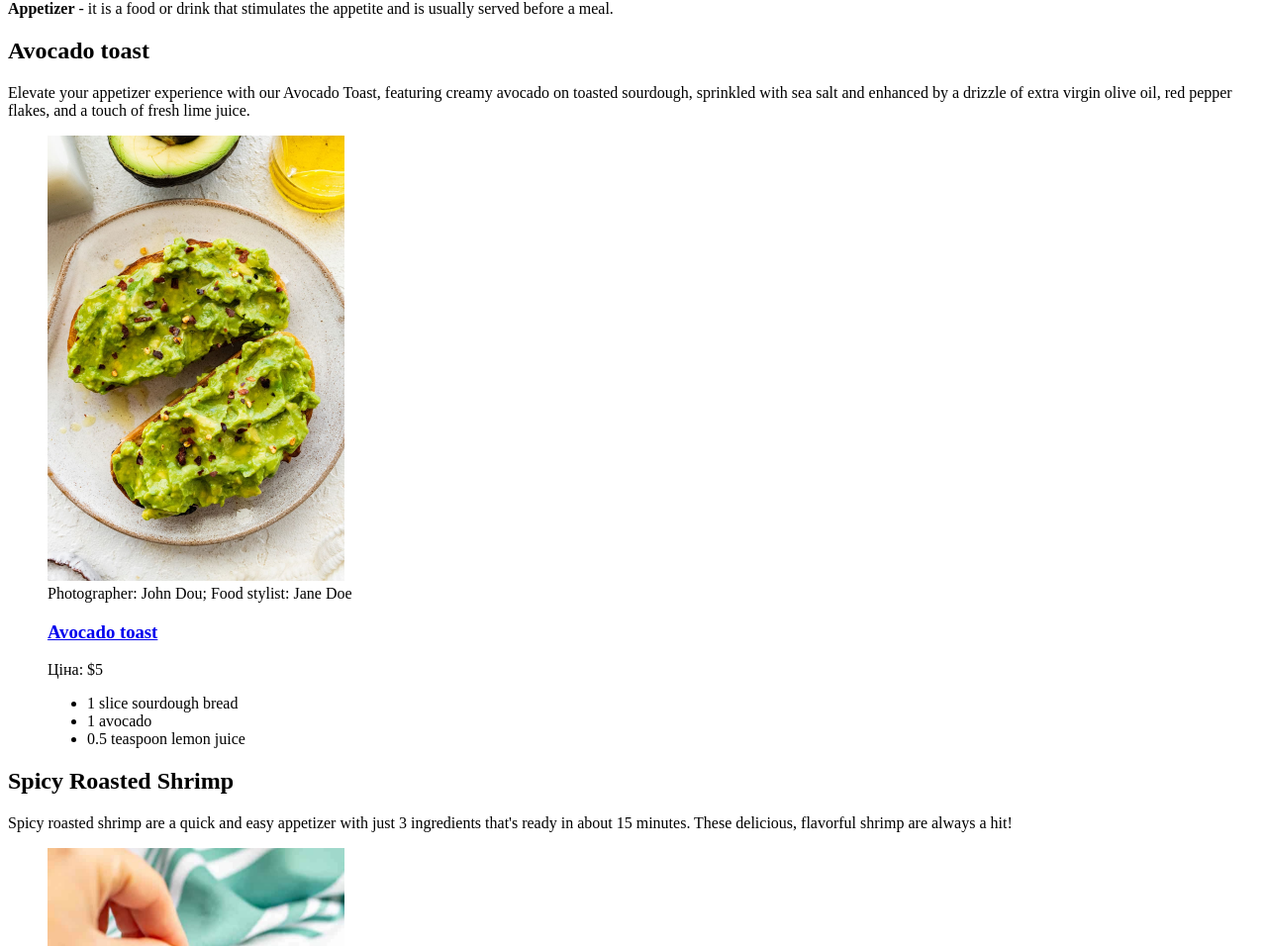
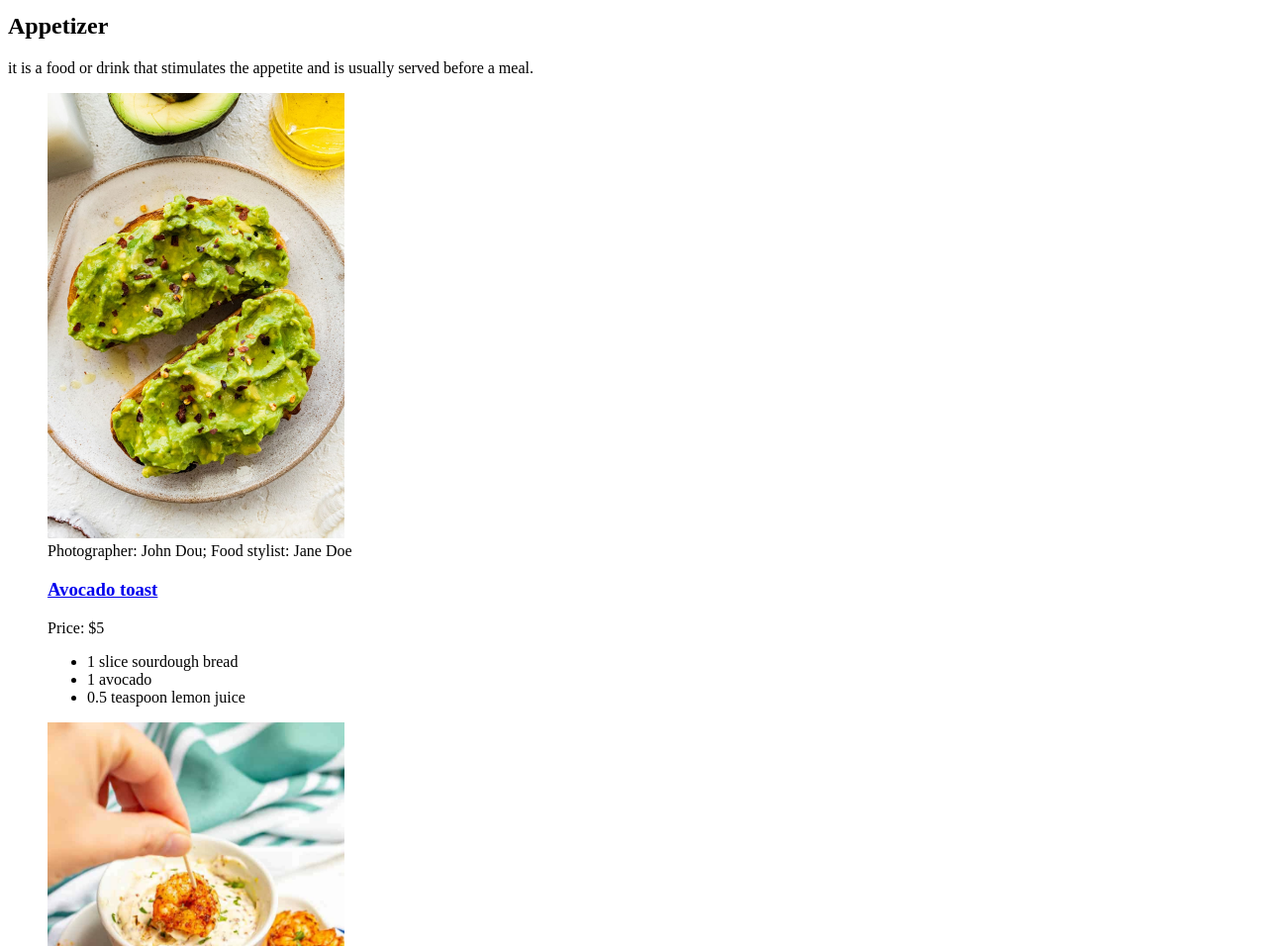
Before and after one commit to TatianaKeen/Lesson_3-4, a website: page task3.html in a window 1280 px wide. Shown: the part 315-1271 px from the top of the page at 99% size. Drawn offline with Linux system fonts and the light colour scheme.

Commit message:
change structure

```diff
--- a/task3.html
+++ b/task3.html
@@ -32,38 +32,30 @@
                 <li><a href="#">Appetizers</a></li>
             </ul>
         </nav>
+        <h1>Appetizers</h1>
         <article>
-            <h1>Appetizers</h1>
-            <p><strong>Appetizer</strong> - it is a food or drink that stimulates the appetite and is usually served before a meal.</p>
+            <h2>Appetizer</h2>
+            <p>it is a food or drink that stimulates the appetite and is usually served before a meal.</p>
         </article>
 
         <section>
-            <h2>Avocado toast</h2>
-            <p>Elevate your appetizer experience with our Avocado Toast, featuring creamy avocado on toasted sourdough,
-                sprinkled with sea salt and enhanced by a drizzle of extra virgin olive oil, red pepper flakes, and a
-                touch of fresh lime juice.</p>
             <figure>
                 <img src="/assets/appetizer.jpg" alt="Avocado toast" width="300px">
                 <figcaption>Photographer: John Dou; Food stylist: Jane Doe</figcaption>
                 <h3><a href="#">Avocado toast</a></h3>
-                <p>Ціна: $5</p>
+                <p>Price: $5</p>
                 <ul>
                     <li>1 slice sourdough bread </li>
                     <li>1 avocado</li>
                     <li>0.5 teaspoon lemon juice</li>
                 </ul>
             </figure>
-        </section>
 
-        <section>
-            <h2>Spicy Roasted Shrimp</h2>
-            <p>Spicy roasted shrimp are a quick and easy appetizer with just 3 ingredients that's ready in about 15 minutes.
-                These delicious, flavorful shrimp are always a hit!</p>
             <figure>
                 <img src="/assets/appetizer2.jpg" alt="Spicy Roasted Shrimp" width="300px">
                 <figcaption>Photographer: Jane Doe; Food stylist: Jane Doe</figcaption>
                 <h3><a href="#">Spicy Roasted Shrimp</a></h3>
-                <p>Ціна: $7</p>
+                <p>Price: $7</p>
                 <ul>
                     <li>15 raw shrimps</li>
                     <li>2 pieces of garlic</li>
```
